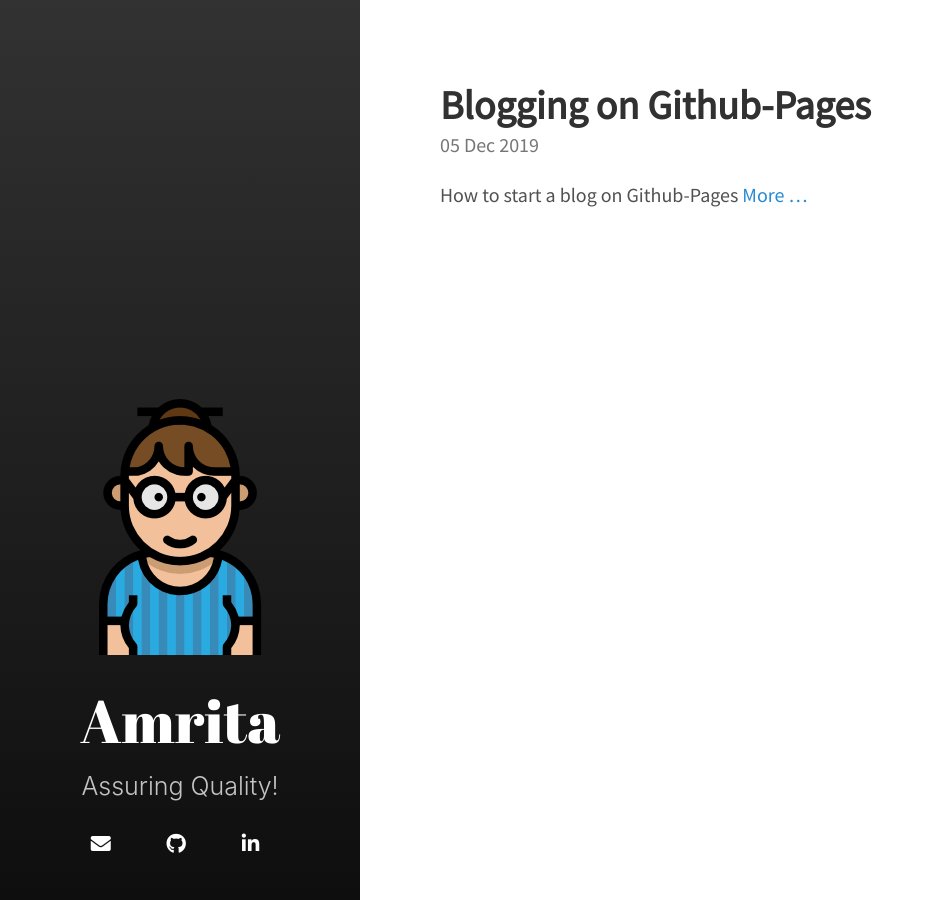
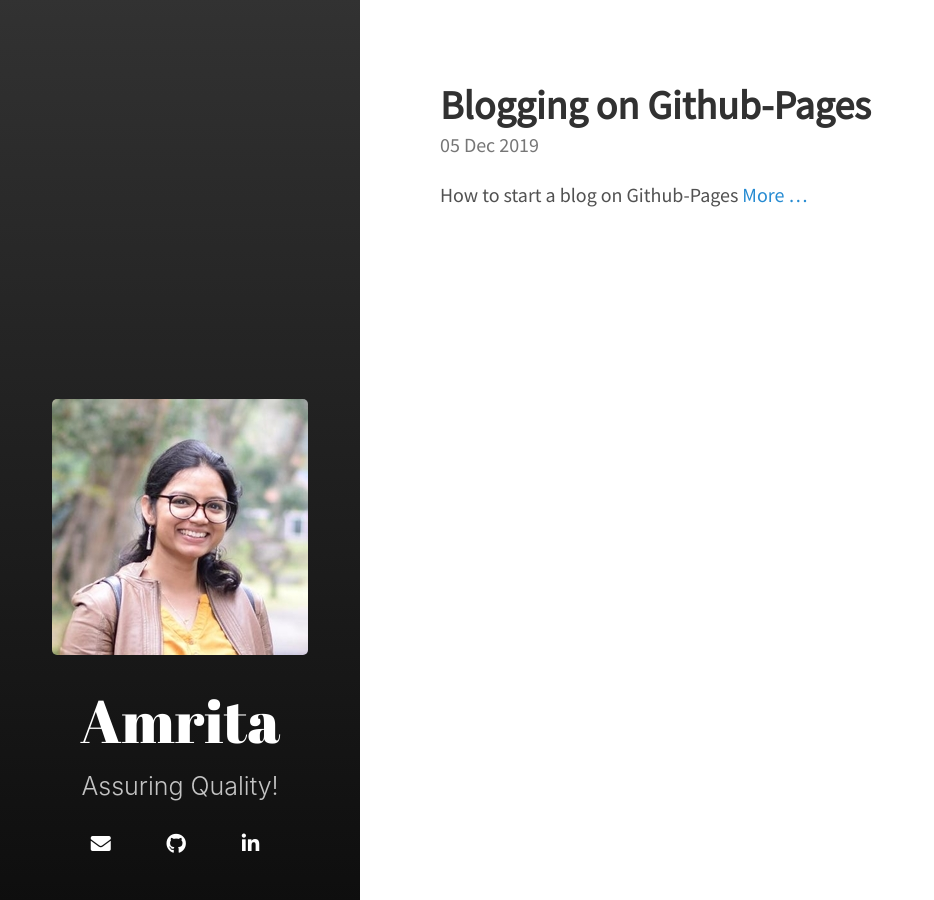
Before and after one commit to amr1ta/amr1ta.github.io, a Jekyll site: the page built from index.html, in a window 1280 px wide. Shown: the whole page, without its empty margins (0-934 px from the left). Built offline with Jekyll 4.4.1, drawn with Linux system fonts in a browser that asks for light colours; nearby versions of some CDN libraries; the list of posts is cut into pages by our own code.

Commit message:
change image

```diff
--- a/_includes/sidebar.html
+++ b/_includes/sidebar.html
@@ -1,6 +1,6 @@
 <div id="sidebar">
   <header>
-    <img id="headshot" src="{{ 'assets/woman.png' | relative_url }}"/>
+    <img id="headshot" src="{{ 'assets/woman.jpg' | relative_url }}"/>
     <{% if page.layout == "index" %}h1{% else %}div{% endif %} class="site-title">
       <a href="{{ "/" | relative_url }}">
         {% unless page.url == "/" %}
```
Also changed, not shown: assets/woman.jpg (added), assets/woman1.png (renamed from assets/woman.png).
